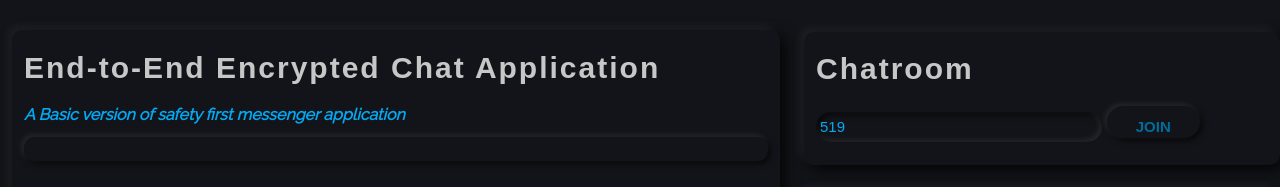
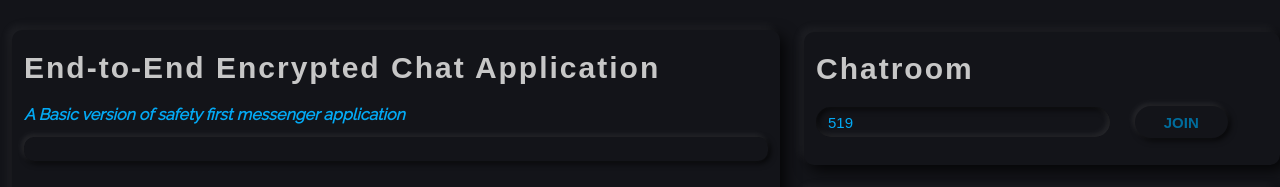
Before and after one commit to ipsitagoel/E2EE-ChatApp, a website: page public/index.html in a window 1280 px wide. Shown: the top 187 px of the page. Drawn offline with nearby package versions, Linux system fonts and the light colour scheme.

Commit message:
Modified ChatRoom

```diff
--- a/public/styles.css
+++ b/public/styles.css
@@ -253,9 +253,10 @@ p {
   bottom: 12px;
   left: 12px;
   right: 12px;
-  padding-left: 12px;
+  padding-left: 12px !important;
   padding: 12px 20px;
   height: 22px;
+  margin-right: 20px;
   box-shadow: inset -2px -2px 6px rgba(255, 255, 255, 0.1), inset 2px 2px 6px rgba(0, 0, 0, 0.8);
   padding: 4px;
 }
@@ -273,7 +274,8 @@ p {
   bottom: 12px;
   left: 12px;
   right: 12px;
-  padding: 12px 20px;
+  padding-top: 3px !important;
+  padding-bottom: 3px !important;
   height: 32px;
   box-shadow: -2px -2px 6px rgba(255, 255, 255, 0.1), 2px 2px 6px rgba(0, 0, 0, 0.8);
 }
```
